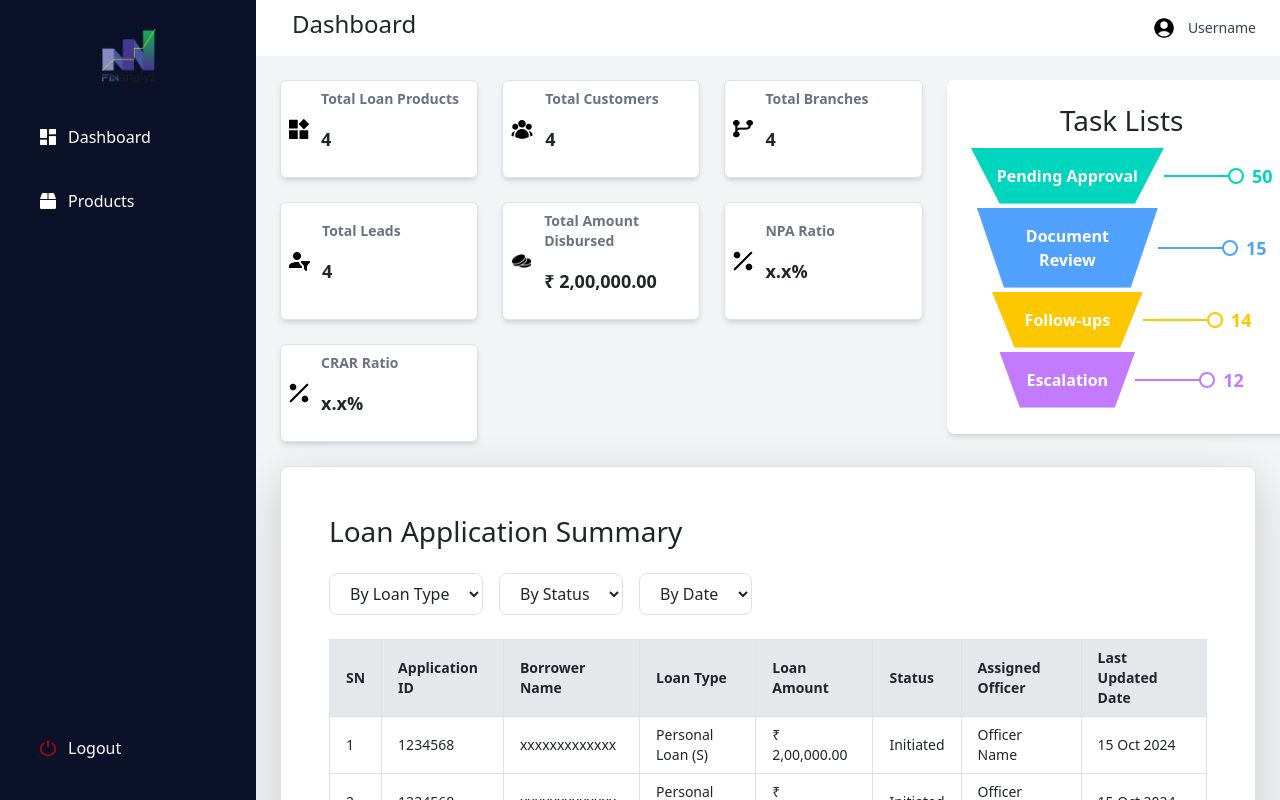
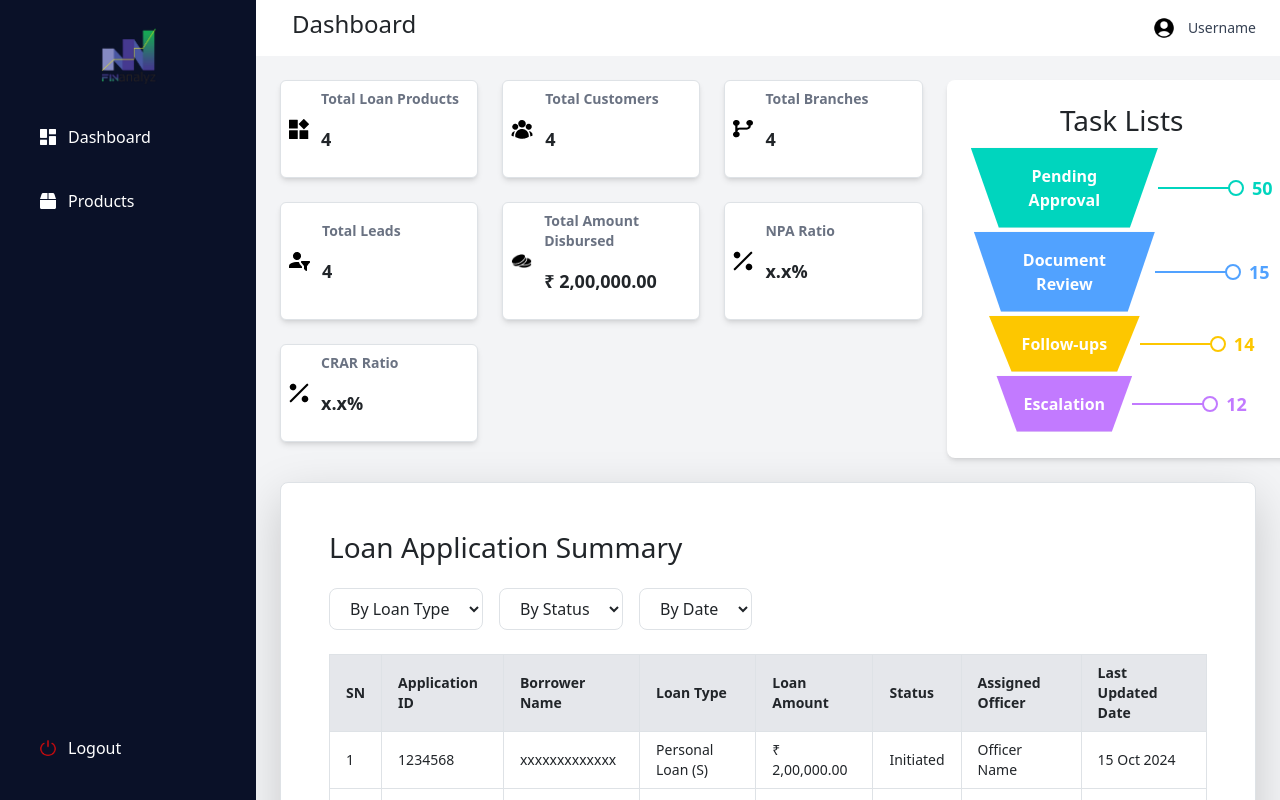
Before and after one commit to DESHMUKH-NIKITA/authentication-practice, a Next.js app: page /dashboard in a window 1280 px wide. Shown: the top 800 px of the page. Built offline with nearby package versions, Linux system fonts and the light colour scheme.

Commit message:
product icon

```diff
--- a/src/components/TaskList.js
+++ b/src/components/TaskList.js
@@ -33,7 +33,7 @@
 
               {/* Circle */}
               <div
-                className={`w-4 h-4 border-2 ${task.border} rounded-full flex items-center justify-center bg-white -ml-2`}
+                className={`w-4 h-4 border-2 ${task.border} rounded-full flex items-center justify-center bg-white -ml-0.5`}
               ></div>
 
               {/* Count */}
```
